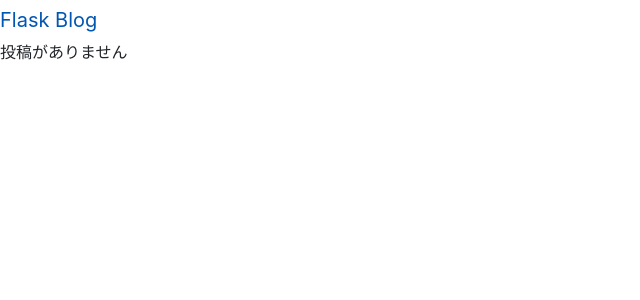
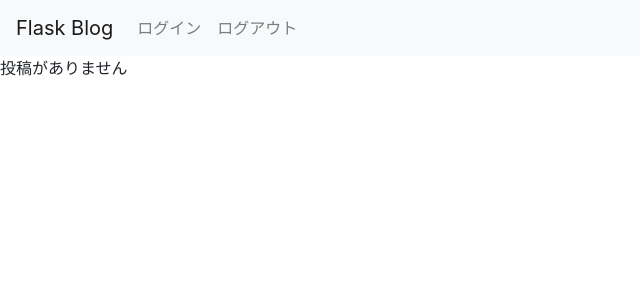
Before and after one commit to tsu-git/util, a Flask app: page / in a window 1280 px wide. Shown: the top 300 px of the page, without its empty margins (0-640 px from the left). Run offline with Flask 3, Linux system fonts and the light colour scheme; some libraries are stand-ins or nearby versions.

Commit message:
add CSS, navigation tool bar and login function

```diff
--- a/python_template/Flask_webapp/application/flask_blog/config.py
+++ b/python_template/Flask_webapp/application/flask_blog/config.py
@@ -1 +1,3 @@
 DEBUG = True
+USERNAME = 'john'
+PASSWORD = 'due123'
--- a/python_template/Flask_webapp/application/flask_blog/templates/entries/index.html
+++ b/python_template/Flask_webapp/application/flask_blog/templates/entries/index.html
@@ -6,6 +6,26 @@
 <script src="https://cdnjs.cloudflare.com/ajax/libs/popper.js/1.12.9/umd/popper.min.js"></script>
 <script src="https://maxcdn.bootstrapcdn.com/bootstrap/4.0.0/js/bootstrap.min.js"></script>
 
-<a class="navbar-brand" href="/">Flask Blog</a>
-<br>
-投稿がありません
+<div class="continer">
+    <nav class="navbar navbar-expand-lg navbar-light bg-light">
+          <a class="navbar-brand" href="#">Flask Blog</a>
+          <button class="navbar-toggler" type="button" data-toggle="collapse" data-target="#navbarNav" aria-controls="navbarNav" aria-expanded="false" aria-label="Toggle navigation">
+            <span class="navbar-toggler-icon"></span>
+          </button>
+
+      <div class="collapse navbar-collapse" id="navbarNav">
+        <ul class="nav navbar-nav navbar-right">
+          <li class="nav-item">
+            <a class="nav-link" href="/login">ログイン</a>
+          </li>
+          <li class="nav-item">
+            <a class="nav-link" href="/logout">ログアウト</a>
+          </li>
+        </ul>
+      </div>
+    </nav>
+
+    <div classl="blog-body">
+    投稿がありません
+    </div>
+</div>
--- a/python_template/Flask_webapp/application/flask_blog/views.py
+++ b/python_template/Flask_webapp/application/flask_blog/views.py
@@ -6,3 +6,21 @@ from flask_blog import app
 def show_entries():
     #return "Hello World!"
     return render_template("entries/index.html")
+
+
+@app.route('/login', methods=['GET', 'POST'])
+def login():
+    if request.method == 'POST':
+        if request.form['username'] != app.config['USERNAME']:
+            print('ユーザー名が異なります')
+        elif request.form['password'] != app.config['PASSWORD']:
+            print('パスワードが異なります')
+        else:
+            return redirect('/')
+
+    return render_template('login.html')
+
+
+@app.route('/logout')
+def logout():
+    return redirect('/')
```
